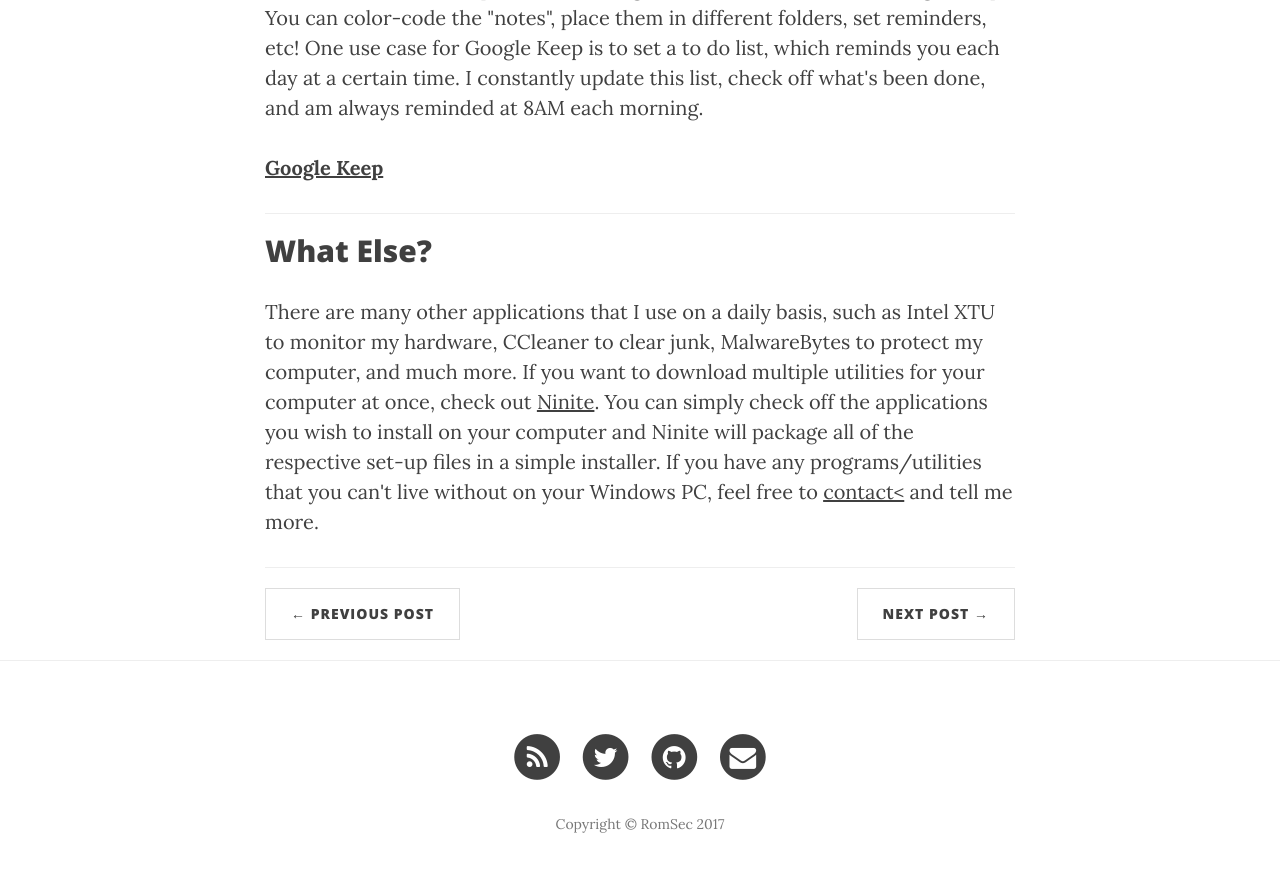
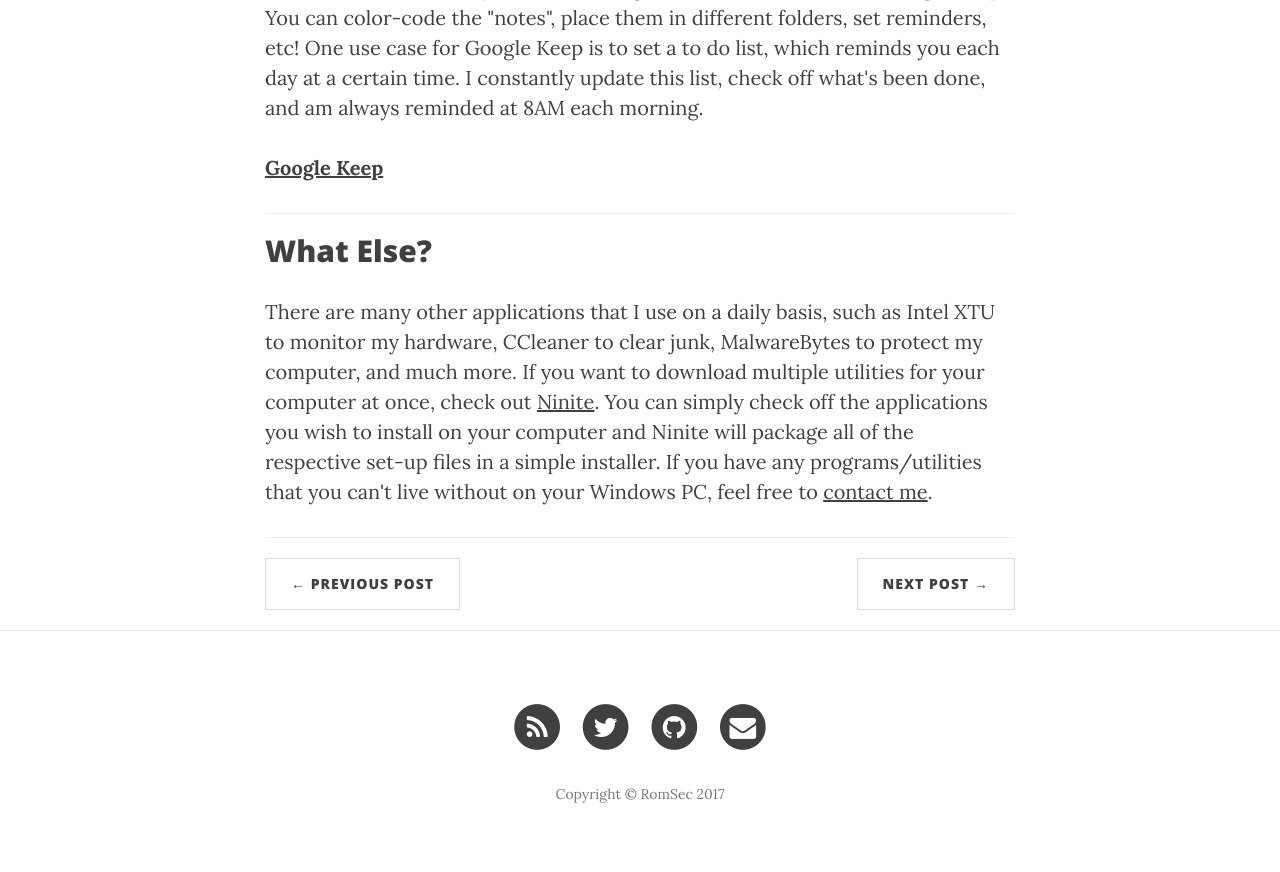
Before and after one commit to RomSec/RomSec.github.io, a Jekyll site: the page built from _posts/2017-07-31-Apps.markdown, in a window 1280 px wide and 900 px high, scrolled down 6902 px. Shown: the top 872 px of the window. Built offline with Jekyll 4.4.1, drawn with Linux system fonts in a browser that asks for light colours; nearby versions of some CDN libraries.

Commit message:
Update 2017-07-31-Apps.markdown

```diff
--- a/_posts/2017-07-31-Apps.markdown
+++ b/_posts/2017-07-31-Apps.markdown
@@ -79,4 +79,4 @@
 <hr>
 
 <h2>What Else?</h2>
-<p>There are many other applications that I use on a daily basis, such as Intel XTU to monitor my hardware, CCleaner to clear junk, MalwareBytes to protect my computer, and much more. If you want to download multiple utilities for your computer at once, check out <a href="https://ninite.com/">Ninite</a>. You can simply check off the applications you wish to install on your computer and Ninite will package all of the respective set-up files in a simple installer. If you have any programs/utilities that you can't live without on your Windows PC, feel free to <a href="https://romcybersec.com/contact">contact<</a> and tell me more.</p>
+<p>There are many other applications that I use on a daily basis, such as Intel XTU to monitor my hardware, CCleaner to clear junk, MalwareBytes to protect my computer, and much more. If you want to download multiple utilities for your computer at once, check out <a href="https://ninite.com/">Ninite</a>. You can simply check off the applications you wish to install on your computer and Ninite will package all of the respective set-up files in a simple installer. If you have any programs/utilities that you can't live without on your Windows PC, feel free to <a href="https://romcybersec.com/contact">contact me</a>.</p>
```
